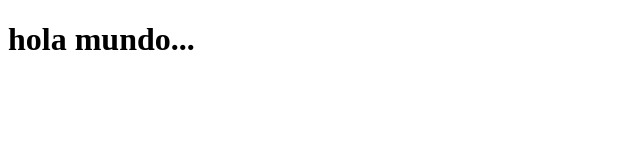
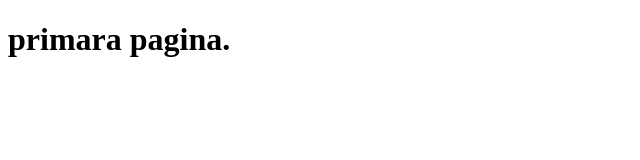
Before and after one commit to aslv1224/aprendiendo-git, a plain HTML site: page index.html in a window 1280 px wide. Shown: the whole page, without its empty margins (0-640 px from the left). Drawn offline with Linux system fonts and the light colour scheme.

Commit message:
Index con un nuevo titulo

```diff
--- a/index.html
+++ b/index.html
@@ -6,6 +6,6 @@
 	<title>Document</title>
 </head>
 <body>
-	<h1>hola mundo...</h1>
+	<h1>primara pagina.</h1>
 </body>
 </html>
```
